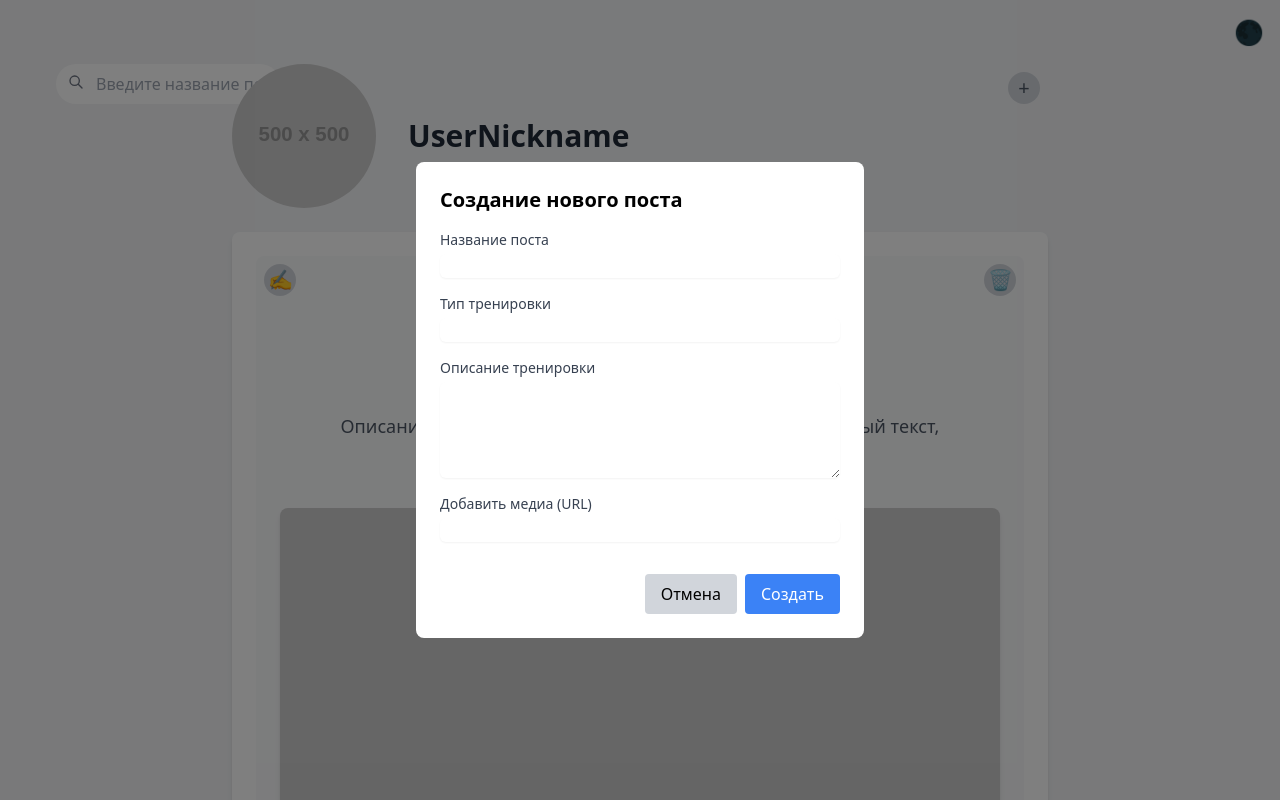
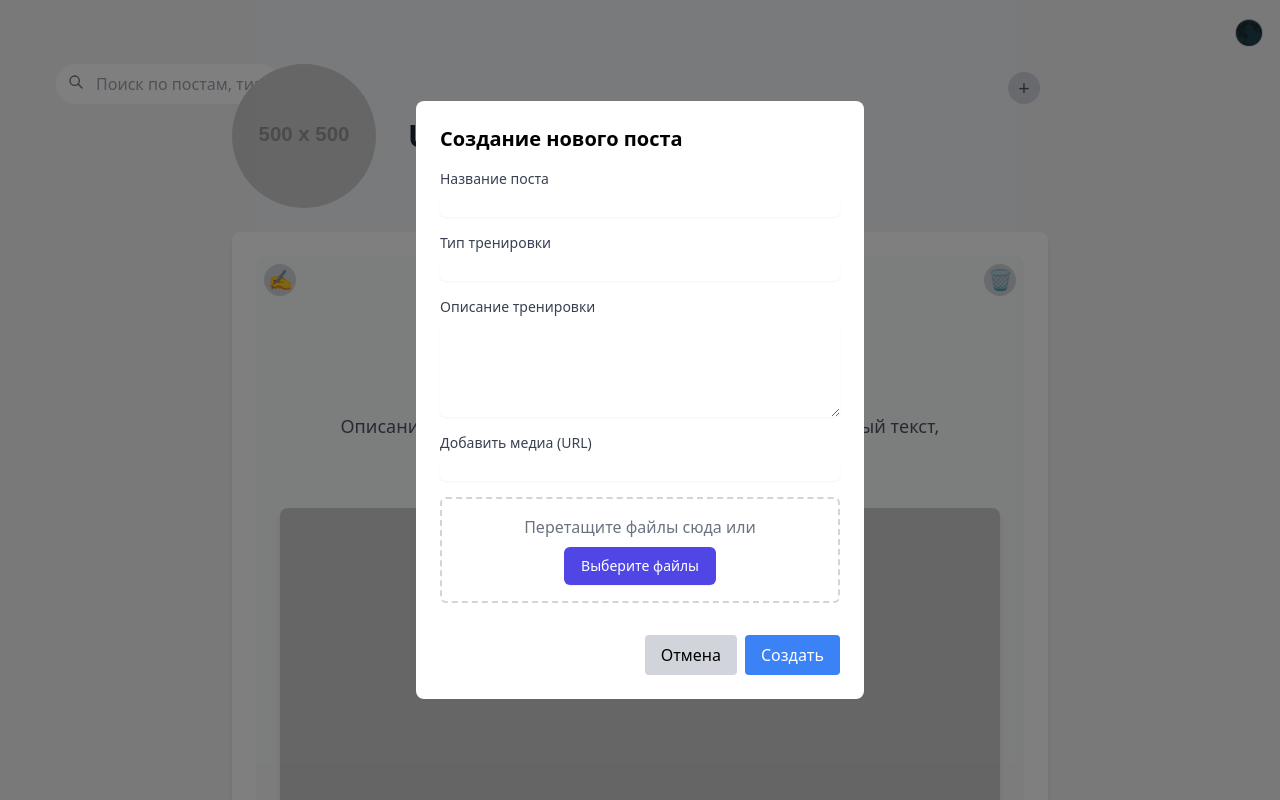
Before and after one commit to 2pipopolam/pumpApp, a React (Create React App) app in the folder frontend/: page / in a window 1280 px wide. Both pictures are taken after a click on the button "Добавить новый пост". Shown: the top 800 px of the page. Built offline with nearby package versions, Linux system fonts and the light colour scheme.

Commit message:
drug and drop works

```diff
--- a/frontend/src/App.tsx
+++ b/frontend/src/App.tsx
@@ -1,8 +1,13 @@
-import React, { useState } from 'react';
+import React, { useState, useRef } from 'react';
 
 interface UserData {
   nickname: string;
   profilePicture: string;
+}
+
+interface MediaItem {
+  type: 'image' | 'video';
+  url: string;
 }
 
 interface PostData {
@@ -10,7 +15,7 @@ interface PostData {
   title: string;
   type: string;
   description: string;
-  media: string[];
+  media: MediaItem[];
   views: number;
 }
 
@@ -24,7 +29,10 @@ function App() {
       title: 'Название поста',
       type: 'Тип тренировки',
       description: 'Описание тренировки. Здесь может быть довольно длинный текст, описывающий детали тренировки.',
-      media: ['https://via.placeholder.com/500', 'https://via.placeholder.com/500', 'https://via.placeholder.com/500', 'https://via.placeholder.com/500'],
+      media: [
+        { type: 'image', url: 'https://via.placeholder.com/500' },
+        { type: 'video', url: 'https://www.w3schools.com/html/mov_bbb.mp4' }
+      ],
       views: 1234,
     }
   ]);
@@ -33,6 +41,8 @@ function App() {
   const [editingPost, setEditingPost] = useState<PostData | null>(null);
   const [showDeleteDialog, setShowDeleteDialog] = useState(false);
   const [postToDelete, setPostToDelete] = useState<number | null>(null);
+  const [searchTerm, setSearchTerm] = useState('');
+  const fileInputRef = useRef<HTMLInputElement>(null);
 
   const toggleDarkMode = () => {
     setIsDarkMode(!isDarkMode);
@@ -95,10 +105,52 @@ function App() {
 
   const handleMediaChange = (e: React.ChangeEvent<HTMLInputElement>) => {
     if (editingPost && e.target.value) {
-      setEditingPost({ ...editingPost, media: [...editingPost.media, e.target.value] });
+      const newMedia: MediaItem = { type: 'image', url: e.target.value };
+      setEditingPost({ ...editingPost, media: [...editingPost.media, newMedia] });
       e.target.value = '';
     }
   };
+
+  const handleFileUpload = (e: React.ChangeEvent<HTMLInputElement>) => {
+    if (editingPost && e.target.files) {
+      const file = e.target.files[0];
+      const reader = new FileReader();
+      reader.onloadend = () => {
+        const newMedia: MediaItem = {
+          type: file.type.startsWith('image/') ? 'image' : 'video',
+          url: reader.result as string
+        };
+        setEditingPost({ ...editingPost, media: [...editingPost.media, newMedia] });
+      };
+      reader.readAsDataURL(file);
+    }
+  };
+
+  const handleDragOver = (e: React.DragEvent<HTMLDivElement>) => {
+    e.preventDefault();
+  };
+
+  const handleDrop = (e: React.DragEvent<HTMLDivElement>) => {
+    e.preventDefault();
+    if (editingPost && e.dataTransfer.files) {
+      const file = e.dataTransfer.files[0];
+      const reader = new FileReader();
+      reader.onloadend = () => {
+        const newMedia: MediaItem = {
+          type: file.type.startsWith('image/') ? 'image' : 'video',
+          url: reader.result as string
+        };
+        setEditingPost({ ...editingPost, media: [...editingPost.media, newMedia] });
+      };
+      reader.readAsDataURL(file);
+    }
+  };
+
+  const filteredPosts = posts.filter(post =>
+    post.title.toLowerCase().includes(searchTerm.toLowerCase()) ||
+    post.type.toLowerCase().includes(searchTerm.toLowerCase()) ||
+    userData.nickname.toLowerCase().includes(searchTerm.toLowerCase())
+  );
 
   return (
     <div className={`min-h-screen ${isDarkMode ? 'bg-gray-900 text-white' : 'bg-gray-100 text-black'}`}>
@@ -115,7 +167,9 @@ function App() {
             <div className="relative flex-grow">
               <input
                 type="text"
-                placeholder="Введите название поста либо тип тренеровки или имя пользователя"
+                placeholder="Поиск по постам, типу тренировки или никнейму"
+                value={searchTerm}
+                onChange={(e) => setSearchTerm(e.target.value)}
                 className={`w-full py-2 pl-10 pr-4 rounded-full ${
                   isDarkMode ? 'bg-gray-700 text-white' : 'bg-white text-gray-900'
                 } focus:outline-none focus:ring-2 focus:ring-indigo-500`}
@@ -147,7 +201,7 @@ function App() {
               </button>
             </div>
 
-            {posts.map(post => (
+            {filteredPosts.map(post => (
               <div key={post.id} className={`rounded-lg shadow-md p-6 mb-8 ${isDarkMode ? 'bg-gray-800' : 'bg-white'} relative`}>
                 <div className={`rounded-lg p-6 mb-6 ${isDarkMode ? 'bg-gray-700' : 'bg-gray-50'} relative`}>
                   <button className={`absolute top-2 left-2 ${buttonClass}`} aria-label="Редактировать пост" onClick={() => startEditing(post)}>
@@ -161,8 +215,12 @@ function App() {
                   <p className={`text-lg text-center mb-10 px-4 ${isDarkMode ? 'text-gray-400' : 'text-gray-600'}`}>{post.description}</p>
 
                   <div className="grid grid-cols-1 md:grid-cols-1 gap-10">
-                    {post.media.map((url, index) => (
-                      <img key={index} src={url} alt={`Media ${index + 1}`} className="w-full h-auto rounded-lg shadow-md hover:shadow-lg transition-shadow duration-300" />
+                    {post.media.map((item, index) => (
+                      item.type === 'image' ? (
+                        <img key={index} src={item.url} alt={`Media ${index + 1}`} className="w-full h-auto rounded-lg shadow-md hover:shadow-lg transition-shadow duration-300" />
+                      ) : (
+                        <video key={index} src={item.url} controls className="w-full h-auto rounded-lg shadow-md hover:shadow-lg transition-shadow duration-300" />
+                      )
                     ))}
                   </div>
                 </div>
@@ -247,9 +305,49 @@ function App() {
                   className="mt-1 block w-full rounded-md border-gray-300 shadow-sm focus:border-indigo-300 focus:ring focus:ring-indigo-200 focus:ring-opacity-50"
                 />
               </div>
-              <div className="flex flex-wrap gap-2 mb-4">
-                {editingPost.media.map((url, index) => (
-                  <img key={index} src={url} alt={`Media ${index + 1}`} className="w-20 h-20 object-cover rounded" />
+
+              <div
+                className="mb-4 p-4 border-2 border-dashed border-gray-300 rounded-md"
+                onDragOver={handleDragOver}
+                onDrop={handleDrop}
+              >
+                <p className="text-center text-gray-500 mb-2">Перетащите файлы сюда или</p>
+                <div className="text-center">
+                  <button
+                    type="button"
+                    onClick={() => fileInputRef.current?.click()}
+                    className="inline-flex items-center px-4 py-2 border border-transparent text-sm font-medium rounded-md shadow-sm text-white bg-indigo-600 hover:bg-indigo-700 focus:outline-none focus:ring-2 focus:ring-offset-2 focus:ring-indigo-500"
+                  >
+                    Выберите файлы
+                  </button>
+                  <input
+                    type="file"
+                    ref={fileInputRef}
+                    onChange={handleFileUpload}
+                    accept="image/*,video/*"
+                    className="hidden"
+                  />
+                </div>
+              </div>
+              <div className="grid grid-cols-2 gap-2 mb-4">
+                {editingPost.media.map((item, index) => (
+                  <div key={index} className="relative">
+                    {item.type === 'image' ? (
+                      <img src={item.url} alt={`Media ${index + 1}`} className="w-full h-32 object-cover rounded" />
+                    ) : (
+                      <video src={item.url} className="w-full h-32 object-cover rounded" />
+                    )}
+                    <button
+                      type="button"
+                      onClick={() => {
+                        const newMedia = editingPost.media.filter((_, i) => i !== index);
+                        setEditingPost({ ...editingPost, media: newMedia });
+                      }}
+                      className="absolute top-1 right-1 bg-red-500 text-white rounded-full w-6 h-6 flex items-center justify-center"
+                    >
+                      ×
+                    </button>
+                  </div>
                 ))}
               </div>
             </form>
```
